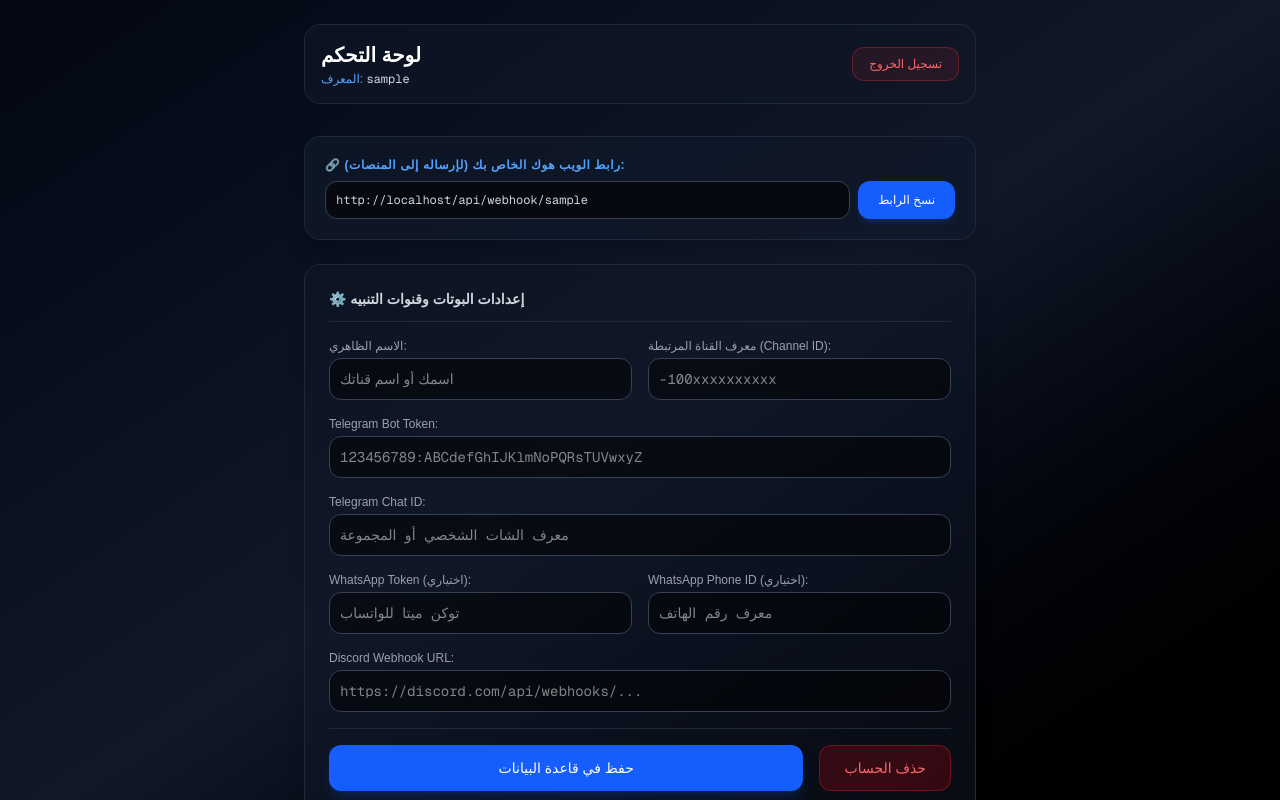
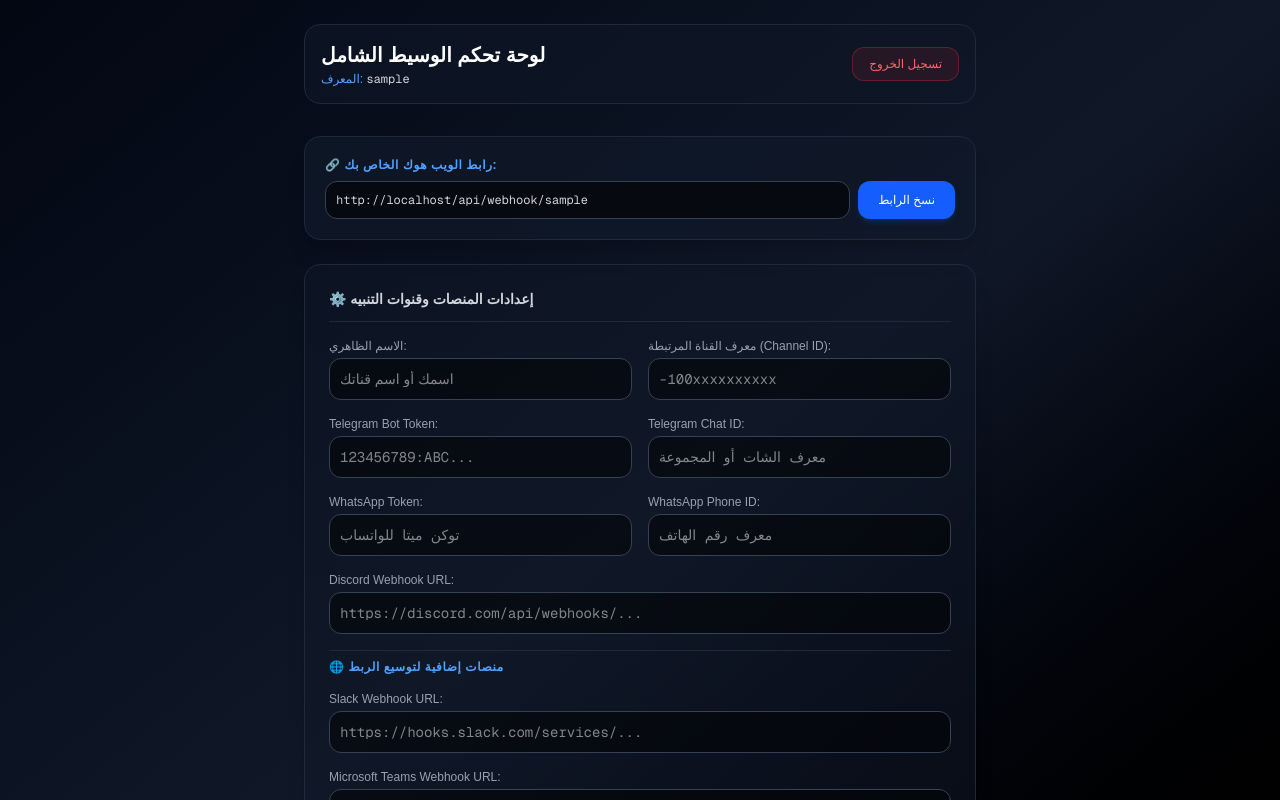
Before and after one commit to hamato19/signal-flow-dashboard, a Next.js app: page /dashboard in a window 1280 px wide. Both pictures are taken after typing "Sample" into the empty fields and a click on the button "دخول / إنشاء لوحة التحكم". Shown: the top 800 px of the page. Built offline with nearby package versions, Linux system fonts and the light colour scheme; no server answers; the database is empty.

Commit message:
Update page.tsx

```diff
--- a/src/app/dashboard/page.tsx
+++ b/src/app/dashboard/page.tsx
@@ -2,11 +2,11 @@
 import { useEffect, useState } from 'react';
 
 export default function Dashboard() {
-  // الـ Slug الحالي للمستخدم (يتم جلبه من التخزين المحلي أو تركها فارغة لتسجيل الدخول)
   const [slug, setSlug] = useState('');
-  const [inputSlug, setInputSlug] = useState(''); // حقل إدخال الـ Slug أثناء تسجيل الدخول
+  const [inputSlug, setInputSlug] = useState('');
   const [isLoggedIn, setIsLoggedIn] = useState(false);
 
+  // الحقول الأساسية
   const [username, setUsername] = useState('');
   const [telegramToken, setTelegramToken] = useState('');
   const [telegramChatId, setTelegramChatId] = useState('');
@@ -16,7 +16,11 @@ export default function Dashboard() {
   const [whatsappPhoneId, setWhatsappPhoneId] = useState('');
   const [webhookUrl, setWebhookUrl] = useState('');
 
-  // التحقق من وجود جلسة مخزنة مسبقاً عند فتح الصفحة
+  // الحقول الجديدة للمنصات الإضافية
+  const [slackWebhook, setSlackWebhook] = useState('');
+  const [teamsWebhook, setTeamsWebhook] = useState('');
+  const [customWebhook, setCustomWebhook] = useState('');
+
   useEffect(() => {
     const savedSlug = localStorage.getItem('user_slug');
     if (savedSlug) {
@@ -25,7 +29,6 @@ export default function Dashboard() {
     }
   }, []);
 
-  // توليد رابط الويب هوك تلقائياً بناءً على الـ Slug الخاص بالمستخدم
   useEffect(() => {
     if (slug && typeof window !== 'undefined') {
       const baseUrl = window.location.origin;
@@ -33,7 +36,6 @@ export default function Dashboard() {
     }
   }, [slug]);
 
-  // جلب البيانات تلقائياً عند تسجيل الدخول أو تحديث الصفحة
   useEffect(() => {
     if (!slug) return;
     async function loadSettings() {
@@ -48,6 +50,10 @@ export default function Dashboard() {
           setChannelId(data.settings.channel_id || '');
           setWhatsappToken(data.settings.whatsapp_token || '');
           setWhatsappPhoneId(data.settings.whatsapp_phone_id || '');
+          // تحميل بيانات المنصات الجديدة إذا وجدت في قاعدة البيانات
+          setSlackWebhook(data.settings.slack_webhook || '');
+          setTeamsWebhook(data.settings.teams_webhook || '');
+          setCustomWebhook(data.settings.custom_webhook || '');
         }
       } catch (err) {
         console.error("خطأ في جلب البيانات", err);
@@ -56,7 +62,6 @@ export default function Dashboard() {
     loadSettings();
   }, [slug]);
 
-  // تسجيل الدخول أو إنشاء حساب جديد بالـ Slug
   const handleLogin = (e: React.FormEvent) => {
     e.preventDefault();
     const cleanSlug = inputSlug.trim().toLowerCase().replace(/\s+/g, '-');
@@ -69,13 +74,11 @@ export default function Dashboard() {
     setIsLoggedIn(true);
   };
 
-  // تسجيل الخروج
   const handleLogout = () => {
     localStorage.removeItem('user_slug');
     setSlug('');
     setIsLoggedIn(false);
     setInputSlug('');
-    // إعادة تعيين الحقول
     setUsername('');
     setTelegramToken('');
     setTelegramChatId('');
@@ -83,9 +86,11 @@ export default function Dashboard() {
     setChannelId('');
     setWhatsappToken('');
     setWhatsappPhoneId('');
+    setSlackWebhook('');
+    setTeamsWebhook('');
+    setCustomWebhook('');
   };
 
-  // حفظ الإعدادات
   const handleSave = async (e: React.FormEvent) => {
     e.preventDefault();
     const res = await fetch('/api/settings', {
@@ -100,17 +105,19 @@ export default function Dashboard() {
         channel_id: channelId,
         whatsapp_token: whatsappToken,
         whatsapp_phone_id: whatsappPhoneId,
+        slack_webhook: slackWebhook,
+        teams_webhook: teamsWebhook,
+        custom_webhook: customWebhook,
       }),
     });
     const data = await res.json();
     if (data.success) {
-      alert('✨ تم حفظ الإعدادات بنجاح في قاعدة البيانات');
+      alert('✨ تم حفظ إعدادات المنصات بنجاح في قاعدة البيانات');
     } else {
       alert('خطأ: ' + (data.error || 'حدث خطأ غير معروف'));
     }
   };
 
-  // حذف السجل
   const handleDelete = async () => {
     if (!confirm('هل أنت متأكد من حذف هذا الحساب نهائياً؟')) return;
     const res = await fetch(`/api/settings?slug=${slug}`, { method: 'DELETE' });
@@ -121,19 +128,17 @@ export default function Dashboard() {
     }
   };
 
-  // نسخ رابط الويب هوك
   const copyWebhook = () => {
     navigator.clipboard.writeText(webhookUrl);
     alert('📋 تم نسخ رابط الويب هوك بنجاح!');
   };
 
-  // 1. شاشة تسجيل الدخول / اختيار الـ Slug إذا لم يكن مسجلاً
   if (!isLoggedIn) {
     return (
       <div className="min-h-screen bg-gradient-to-br from-gray-950 via-gray-900 to-black text-white p-6 flex flex-col items-center justify-center">
         <div className="w-full max-w-md bg-gray-900/80 backdrop-blur border border-gray-800 p-8 rounded-2xl shadow-2xl">
           <div className="text-center mb-8">
-            <h1 className="text-2xl font-bold bg-gradient-to-r from-blue-400 to-indigo-500 bg-clip-text text-transparent">نظام إشارات التداول</h1>
+            <h1 className="text-2xl font-bold bg-gradient-to-r from-blue-400 to-indigo-500 bg-clip-text text-transparent">منصة الوسيط الشامل</h1>
             <p className="text-sm text-gray-400 mt-2">أدخل اسم المستخدم (Slug) الخاص بك للوصول أو إنشاء لوحة التحكم</p>
           </div>
           <form onSubmit={handleLogin} className="space-y-4">
@@ -143,7 +148,7 @@ export default function Dashboard() {
                 type="text"
                 value={inputSlug}
                 onChange={(e) => setInputSlug(e.target.value)}
-                placeholder="например: my-custom-signal"
+                placeholder="my-custom-signal"
                 required
                 className="w-full p-3 bg-black/50 border border-gray-700 rounded-xl text-white focus:outline-none focus:border-blue-500 transition text-sm"
               />
@@ -160,15 +165,13 @@ export default function Dashboard() {
     );
   }
 
-  // 2. لوحة التحكم الرئيسية بعد تسجيل الدخول
   return (
     <div className="min-h-screen bg-gradient-to-br from-gray-950 via-gray-900 to-black text-white p-6 flex flex-col items-center">
       <div className="w-full max-w-2xl">
 
-        {/* رأس الصفحة مع زر تسجيل الخروج */}
         <div className="flex justify-between items-center mb-8 bg-gray-900/60 p-4 rounded-2xl border border-gray-800">
           <div>
-            <h1 className="text-xl font-bold">لوحة التحكم</h1>
+            <h1 className="text-xl font-bold">لوحة تحكم الوسيط الشامل</h1>
             <p className="text-xs text-blue-400 mt-0.5">المعرف: <span className="font-mono text-gray-300">{slug}</span></p>
           </div>
           <button
@@ -179,9 +182,8 @@ export default function Dashboard() {
           </button>
         </div>
 
-        {/* قسم رابط الويب هوك */}
         <div className="mb-6 p-5 bg-gray-900/80 border border-gray-800 rounded-2xl shadow-xl">
-          <label className="block text-xs font-semibold uppercase tracking-wider mb-2 text-blue-400">🔗 رابط الويب هوك الخاص بك (لإرساله إلى المنصات):</label>
+          <label className="block text-xs font-semibold uppercase tracking-wider mb-2 text-blue-400">🔗 رابط الويب هوك الخاص بك:</label>
           <div className="flex gap-2">
             <input
               type="text"
@@ -199,9 +201,8 @@ export default function Dashboard() {
           </div>
         </div>
 
-        {/* نموذج الإعدادات */}
         <form onSubmit={handleSave} className="space-y-4 bg-gray-900/50 border border-gray-800 p-6 rounded-2xl shadow-xl">
-          <h2 className="text-sm font-semibold text-gray-300 border-b border-gray-800 pb-3 mb-4">⚙️ إعدادات البوتات وقنوات التنبيه</h2>
+          <h2 className="text-sm font-semibold text-gray-300 border-b border-gray-800 pb-3 mb-4">⚙️ إعدادات المنصات وقنوات التنبيه</h2>
 
           <div className="grid grid-cols-1 md:grid-cols-2 gap-4">
             <div>
@@ -227,31 +228,32 @@ export default function Dashboard() {
             </div>
           </div>
 
+          <div className="grid grid-cols-1 md:grid-cols-2 gap-4">
             <div>
               <label className="block text-xs text-gray-400 mb-1">Telegram Bot Token:</label>
               <input
                 type="text"
                 value={telegramToken}
                 onChange={(e) => setTelegramToken(e.target.value)}
-              placeholder="123456789:ABCdefGhIJKlmNoPQRsTUVwxyZ"
+                placeholder="123456789:ABC..."
                 className="w-full p-2.5 bg-black/50 border border-gray-700 rounded-xl text-white text-sm focus:border-blue-500 outline-none transition font-mono"
               />
             </div>
-
             <div>
               <label className="block text-xs text-gray-400 mb-1">Telegram Chat ID:</label>
               <input
                 type="text"
                 value={telegramChatId}
                 onChange={(e) => setTelegramChatId(e.target.value)}
-              placeholder="معرف الشات الشخصي أو المجموعة"
+                placeholder="معرف الشات أو المجموعة"
                 className="w-full p-2.5 bg-black/50 border border-gray-700 rounded-xl text-white text-sm focus:border-blue-500 outline-none transition font-mono"
               />
+            </div>
           </div>
 
           <div className="grid grid-cols-1 md:grid-cols-2 gap-4">
             <div>
-              <label className="block text-xs text-gray-400 mb-1">WhatsApp Token (اختياري):</label>
+              <label className="block text-xs text-gray-400 mb-1">WhatsApp Token:</label>
               <input
                 type="text"
                 value={whatsappToken}
@@ -260,9 +262,8 @@ export default function Dashboard() {
                 className="w-full p-2.5 bg-black/50 border border-gray-700 rounded-xl text-white text-sm focus:border-blue-500 outline-none transition font-mono"
               />
             </div>
-
             <div>
-              <label className="block text-xs text-gray-400 mb-1">WhatsApp Phone ID (اختياري):</label>
+              <label className="block text-xs text-gray-400 mb-1">WhatsApp Phone ID:</label>
               <input
                 type="text"
                 value={whatsappPhoneId}
@@ -284,12 +285,50 @@ export default function Dashboard() {
             />
           </div>
 
+          {/* قسم المنصات الجديدة الإضافية */}
+          <div className="pt-2 border-t border-gray-800 space-y-4">
+            <h3 className="text-xs font-semibold text-blue-400 uppercase tracking-wider">🌐 منصات إضافية لتوسيع الربط</h3>
+
+            <div>
+              <label className="block text-xs text-gray-400 mb-1">Slack Webhook URL:</label>
+              <input
+                type="text"
+                value={slackWebhook}
+                onChange={(e) => setSlackWebhook(e.target.value)}
+                placeholder="https://hooks.slack.com/services/..."
+                className="w-full p-2.5 bg-black/50 border border-gray-700 rounded-xl text-white text-sm focus:border-blue-500 outline-none transition font-mono"
+              />
+            </div>
+
+            <div>
+              <label className="block text-xs text-gray-400 mb-1">Microsoft Teams Webhook URL:</label>
+              <input
+                type="text"
+                value={teamsWebhook}
+                onChange={(e) => setTeamsWebhook(e.target.value)}
+                placeholder="https://outlook.office.com/webhook/..."
+                className="w-full p-2.5 bg-black/50 border border-gray-700 rounded-xl text-white text-sm focus:border-blue-500 outline-none transition font-mono"
+              />
+            </div>
+
+            <div>
+              <label className="block text-xs text-gray-400 mb-1">Custom Webhook (إعادة توجيه لسيرفر خارجي):</label>
+              <input
+                type="text"
+                value={customWebhook}
+                onChange={(e) => setCustomWebhook(e.target.value)}
+                placeholder="https://your-external-server.com/receiver"
+                className="w-full p-2.5 bg-black/50 border border-gray-700 rounded-xl text-white text-sm focus:border-blue-500 outline-none transition font-mono"
+              />
+            </div>
+          </div>
+
           <div className="flex gap-4 pt-4 border-t border-gray-800">
             <button
               type="submit"
               className="flex-1 bg-blue-600 hover:bg-blue-500 text-white py-3 rounded-xl font-medium transition shadow-lg shadow-blue-600/20 text-sm"
             >
-              حفظ في قاعدة البيانات
+              حفظ الإعدادات في قاعدة البيانات
             </button>
             <button
               type="button"
```
Lines whose indentation alone changed are shown as unchanged.
